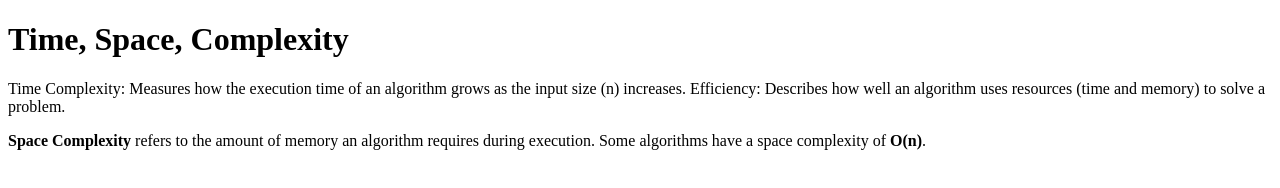
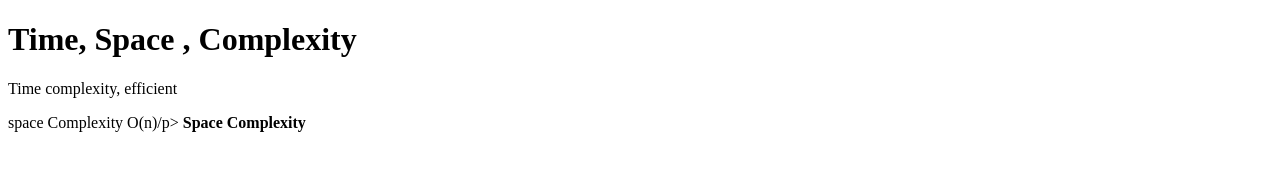
Before and after one commit to acciojob/time-and-space-complexity-ASJAT123, a website: page main.html in a window 1280 px wide. Drawn offline with Linux system fonts and the light colour scheme.

Commit message:
created a submission

```diff
--- a/main.html
+++ b/main.html
@@ -1,20 +1,20 @@
 <!DOCTYPE html>
+
 <html>
+
 <head>
-    <title>Time and Space Complexity</title>
+	<link rel="stylesheet" href="styles.css">
 </head>
+
 <body>
-
-    <h1>Time, Space, Complexity</h1>
-
-    <p>
-Time Complexity: Measures how the execution time of an algorithm grows as the input size (n) increases.
-Efficiency: Describes how well an algorithm uses resources (time and memory) to solve a problem.
-    </p>
-
-    <p>
-        <b>Space Complexity</b> refers to the amount of memory an algorithm requires during execution. Some algorithms have a space complexity of <b>O(n)</b>.
-    </p>
+	<!-- the entire body must be written by student -->
+    <script type="text/javascript" src="./script.js">
+</script>
+	<h1>Time, Space , Complexity</h1>
+	<p>Time complexity, efficient</p>
+	<p>space Complexity O(n)/p>
+		<b>Space Complexity</b>
 
 </body>
+
 </html>
```
